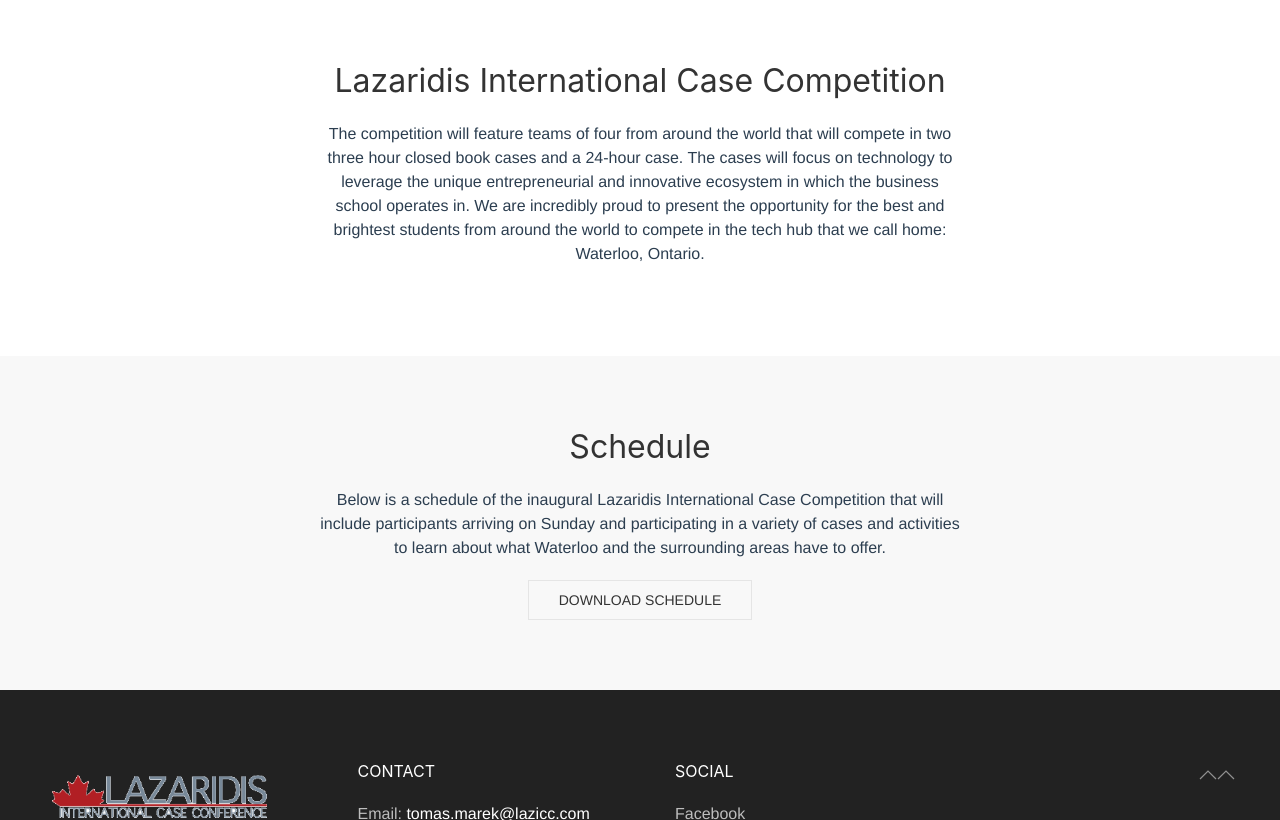
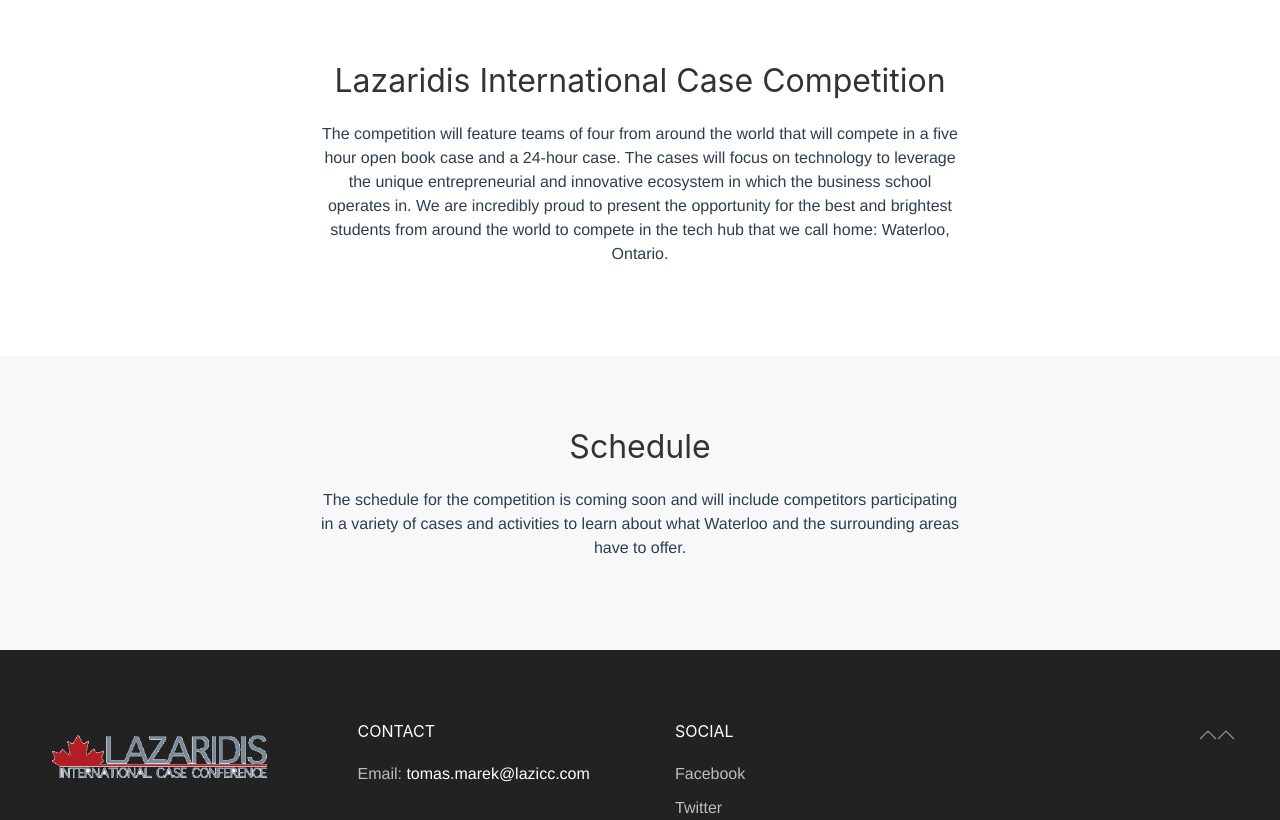
Before and after one commit to MatthewJDonovan/laz-icc, a Vue app: page /competition in a window 1280 px wide. Shown: the part 420-1240 px from the top of the page. Built offline with nearby package versions, Linux system fonts and the light colour scheme.

Commit message:
Adding files.

```diff
--- a/src/components/Competition.vue
+++ b/src/components/Competition.vue
@@ -24,7 +24,6 @@
           <h2 class="uk-width-xxlarge uk-margin-auto uk-text-center">Schedule</h2>
           <div class="uk-margin uk-margin-remove-top uk-width-1-2 uk-margin-auto uk-text-center">
             <p>{{schedule}}</p>
-            <a class="el-content uk-button uk-button-default" href='https://drive.google.com/uc?authuser=0&id=0B1vRwM0N8kv1UURhS193RGVsLTg&export=download' target="_blank">Download Schedule</a>
           </div>
         </div>
       </div>
@@ -41,8 +40,8 @@
     name: 'competition',
     data () {
       return {
-        about: 'The competition will feature teams of four from around the world that will compete in two three hour closed book cases and a 24-hour case. The cases will focus on technology to leverage the unique entrepreneurial and innovative ecosystem in which the business school operates in. We are incredibly proud to present the opportunity for the best and brightest students from around the world to compete in the tech hub that we call home: Waterloo, Ontario.',
-        schedule: 'Below is a schedule of the inaugural Lazaridis International Case Competition that will include participants arriving on Sunday and participating in a variety of cases and activities to learn about what Waterloo and the surrounding areas have to offer.'
+        about: 'The competition will feature teams of four from around the world that will compete in a five hour open book case and a 24-hour case. The cases will focus on technology to leverage the unique entrepreneurial and innovative ecosystem in which the business school operates in. We are incredibly proud to present the opportunity for the best and brightest students from around the world to compete in the tech hub that we call home: Waterloo, Ontario.',
+        schedule: 'The schedule for the competition is coming soon and will include competitors participating in a variety of cases and activities to learn about what Waterloo and the surrounding areas have to offer.'
       }
     },
     components: {
--- a/src/components/Hello.vue
+++ b/src/components/Hello.vue
@@ -5,7 +5,7 @@
       <div class="uk-flex uk-flex-column uk-width-1-1 uk-flex-center">
         <h1> {{msg}} </h1>
         <div class="uk-flex uk-width-1-1 uk-flex-center">
-          <div class="uk-grid-small uk-child-width-auto" uk-grid uk-countdown="date: 2018-08-23T01:53:19+00:00">
+          <div class="uk-grid-small uk-child-width-auto" uk-grid uk-countdown="date: 2018-10-08T05:00:00+00:00">
             <div>
               <div class="uk-countdown-number uk-countdown-days"></div>
               <div class="uk-countdown-label uk-margin-small uk-text-center uk-visible@s">DAYS</div>
```
Also changed, not shown: 9 other files (tests, documents, lock files or other folders).
